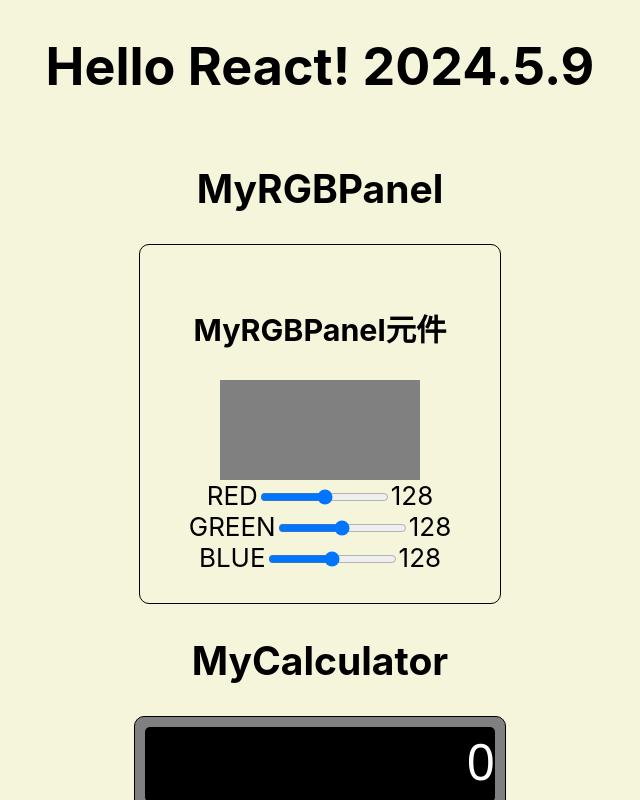
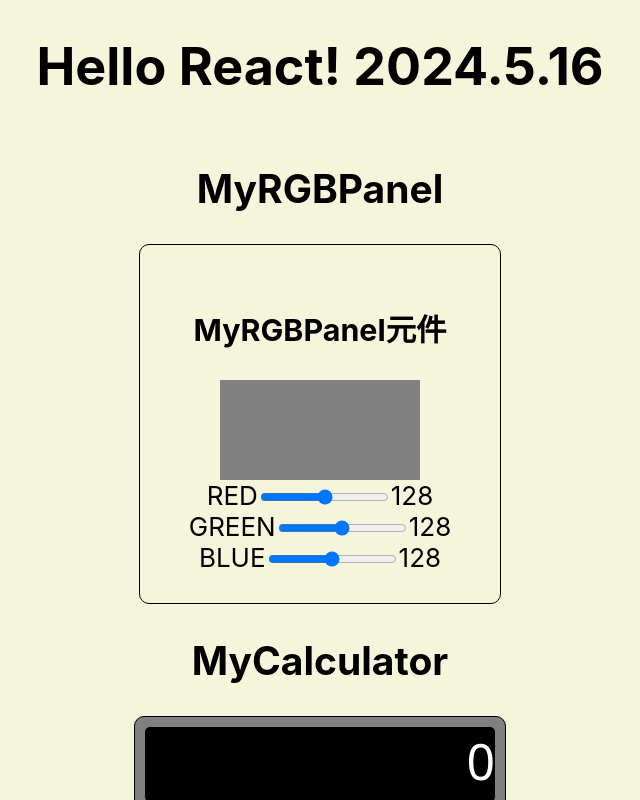
Before and after one commit to chendh/my-react-app, a React (Create React App) app: page / in a window 1280 px wide. Shown: the top 800 px of the page, without its empty margins (320-960 px from the left). Built offline with nearby package versions, Linux system fonts and the light colour scheme.

Commit message:
feat: Update greeting in App.js header
The code changes modify the greeting in the header of the App.js file. The greeting now displays the updated date. This change improves the accuracy of the displayed date for the users.

```diff
--- a/src/App.js
+++ b/src/App.js
@@ -6,7 +6,7 @@
   return (
     <div className="App">
       <header className="App-header">
-        <h1>Hello React! 2024.5.9</h1>
+        <h1>Hello React! 2024.5.16</h1>
         <h2>MyRGBPanel</h2>
         <MyRGBPanel />
         <h2>MyCalculator</h2>
```
